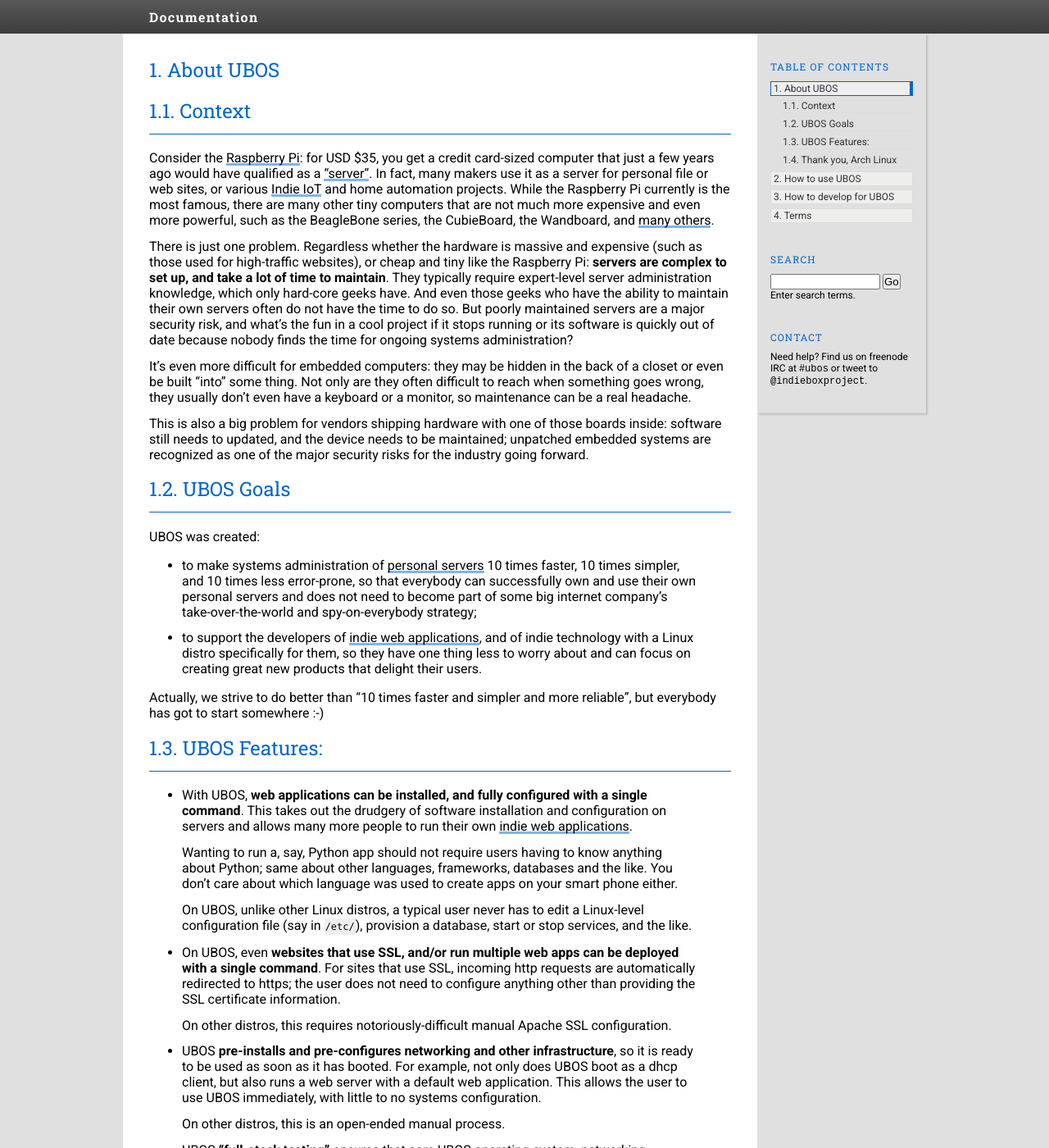
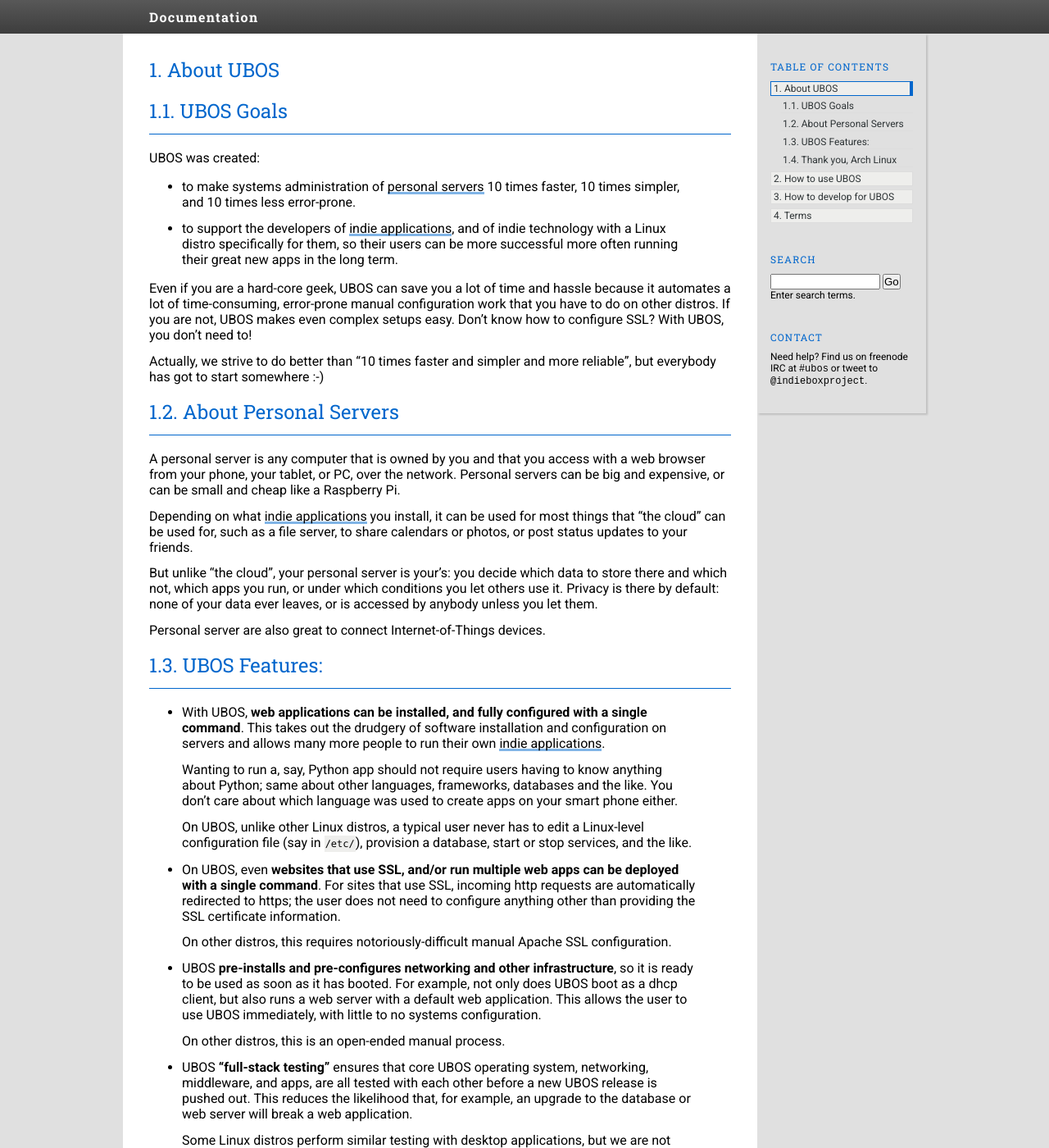
Before and after one commit to uboslinux/ubos-docs, a Sphinx documentation site: the page built from source/about.rst, in a window 1280 px wide and 1400 px high. Shown: the whole window at 82% size. Built offline with Sphinx 7.4.7, drawn with Linux system fonts in a browser that asks for light colours; some of the changed text lies outside the part shown.

Commit message:
incorporated feedback

```diff
--- a/source/about.rst
+++ b/source/about.rst
@@ -1,37 +1,5 @@
 About UBOS
 ==========
-
-Context
--------
-
-Consider the `Raspberry Pi <http://raspberrypi.org/>`_: for USD $35, you get a credit
-card-sized computer that just a few years ago would have qualified as a
-`"server" <https://en.wikipedia.org/wiki/Server_%28computing%29>`_.
-In fact, many makers use it as a server for personal file or web sites, or
-various :term:`Indie IoT` and home automation projects. While the Raspberry Pi
-currently is the most famous, there are many other tiny computers that are not much
-more expensive and even more powerful, such as the BeagleBone series, the CubieBoard,
-the Wandboard, and
-`many others <https://en.wikipedia.org/wiki/Comparison_of_single-board_computers>`_.
-
-There is just one problem. Regardless whether the hardware is massive and expensive (such
-as those used for high-traffic websites), or cheap and tiny like the Raspberry Pi:
-**servers are complex to set up, and take a lot of time to maintain**. They typically
-require expert-level server administration knowledge, which only hard-core geeks have. And
-even those geeks who have the ability to maintain their own servers often do not have the
-time to do so. But poorly maintained servers are a major security risk, and what's the fun
-in a cool project if it stops running or its software is quickly out of date because nobody finds
-the time for ongoing systems administration?
-
-It's even more difficult for embedded computers: they may be hidden in the back of
-a closet or even be built "into" some thing. Not only are they often difficult to reach
-when something goes wrong, they usually don't even have a keyboard or a monitor, so
-maintenance can be a real headache.
-
-This is also a big problem for vendors shipping hardware with one of those boards
-inside: software still needs to updated, and the device needs to be maintained;
-unpatched embedded systems are recognized as one of the major security risks for the
-industry going forward.
 
 UBOS Goals
 ----------
@@ -39,23 +7,44 @@ UBOS Goals
 UBOS was created:
 
  * to make systems administration of :term:`personal servers <Personal Server>` 10 times
-   faster, 10 times simpler, and 10 times less error-prone, so that everybody can
-   successfully own and use their own personal servers and does not need to become part
-   of some big internet company's take-over-the-world and spy-on-everybody strategy;
+   faster, 10 times simpler, and 10 times less error-prone.
 
- * to support the developers of :term:`indie web applications <Indie Web Application>`,
-   and of indie technology with a Linux distro specifically for them, so they have one thing less
-   to worry about and can focus on creating great new products that delight their users.
+ * to support the developers of :term:`indie applications <Indie Application>`,
+   and of indie technology with a Linux distro specifically for them, so their users can
+   be more successful more often running their great new apps in the long term.
+
+Even if you are a hard-core geek, UBOS can save you a lot of time and hassle because it
+automates a lot of time-consuming, error-prone manual configuration work that you have to do on
+other distros. If you are not, UBOS makes even complex setups easy. Don't know how to
+configure SSL? With UBOS, you don't need to!
 
 Actually, we strive to do better than "10 times faster and simpler and more reliable",
 but everybody has got to start somewhere :-)
+
+About Personal Servers
+----------------------
+
+A personal server is any computer that is owned by you and that you access with a web
+browser from your phone, your tablet, or PC, over the network. Personal servers can be big
+and expensive, or can be small and cheap like a Raspberry Pi.
+
+Depending on what :term:`indie applications <Indie application>` you install, it can be used
+for most things that "the cloud" can be used for, such as a file server, to share calendars
+or photos, or post status updates to your friends.
+
+But unlike "the cloud", your personal server is your's: you decide which data to store there
+and which not, which apps you run, or under which conditions you let others use it. Privacy
+is there by default: none of your data ever leaves, or is accessed by anybody unless you
+let them.
+
+Personal server are also great to connect Internet-of-Things devices.
 
 UBOS Features:
 --------------
 
  * With UBOS, **web applications can be installed, and fully configured with a single command**.
    This takes out the drudgery of software installation and configuration on servers and
-   allows many more people to run their own :term:`indie web applications <Indie Web Application>`.
+   allows many more people to run their own :term:`indie applications <Indie application>`.
 
    Wanting to run a, say, Python app should not require users having to know anything
    about Python; same about other languages, frameworks, databases and the like. You don't
@@ -102,13 +91,13 @@ UBOS Features:
    made available incrementally. This ensures that devices can continue to be updated
    and keep running for the long-term.
 
- * UBOS only uses **free/libre and open software**, so there's no proprietary lock-in.
-   There is only one exception: some hardware platforms, notably some versions of ARM,
+ * UBOS is all **free/libre and open software**, so there's no proprietary lock-in.
+   There is one exception: some hardware platforms, notably some versions of ARM,
    require "blobs" to function. (The Free Software Foundation provides a
    `great description <https://www.fsf.org/resources/hw/single-board-computers>`_ of the
    problem.) UBOS bundles those blobs (but only on those platforms) in order to be able to
-   support those platforms. Developers are strongly encouraged not to develop code that
-   depends on such "blobs".
+   support those platforms. Of course, you can install whatever software you like on
+   your personal server running UBOS.
 
 Thank you, Arch Linux
 ---------------------
--- a/source/developers/ubos-backup.rst
+++ b/source/developers/ubos-backup.rst
@@ -32,8 +32,9 @@ ZIP file may be deflated (aka compressed) according to standard ZIP conventions.
 Meta-data
 ---------
 
-``ubos-filetype``
-   This file contains the fixed string ``backup`` to identify this file as a backup file.
+``filetype``
+   This file contains the fixed string ``UBOS backup v1`` to identify this ZIP file as
+   a UBOS backup file in version 1.
 
 ``starttime``
    This file contains the (starting) time at which this backup file was being created, in
```
Also changed, not shown: other parts of source/about.rst (+1 -1 lines), source/developers/rebuilding.rst (+31 -7 lines), source/developers/understanding/deploy.rst (+44 -0 lines), source/glossary.rst (+21 -6 lines).
